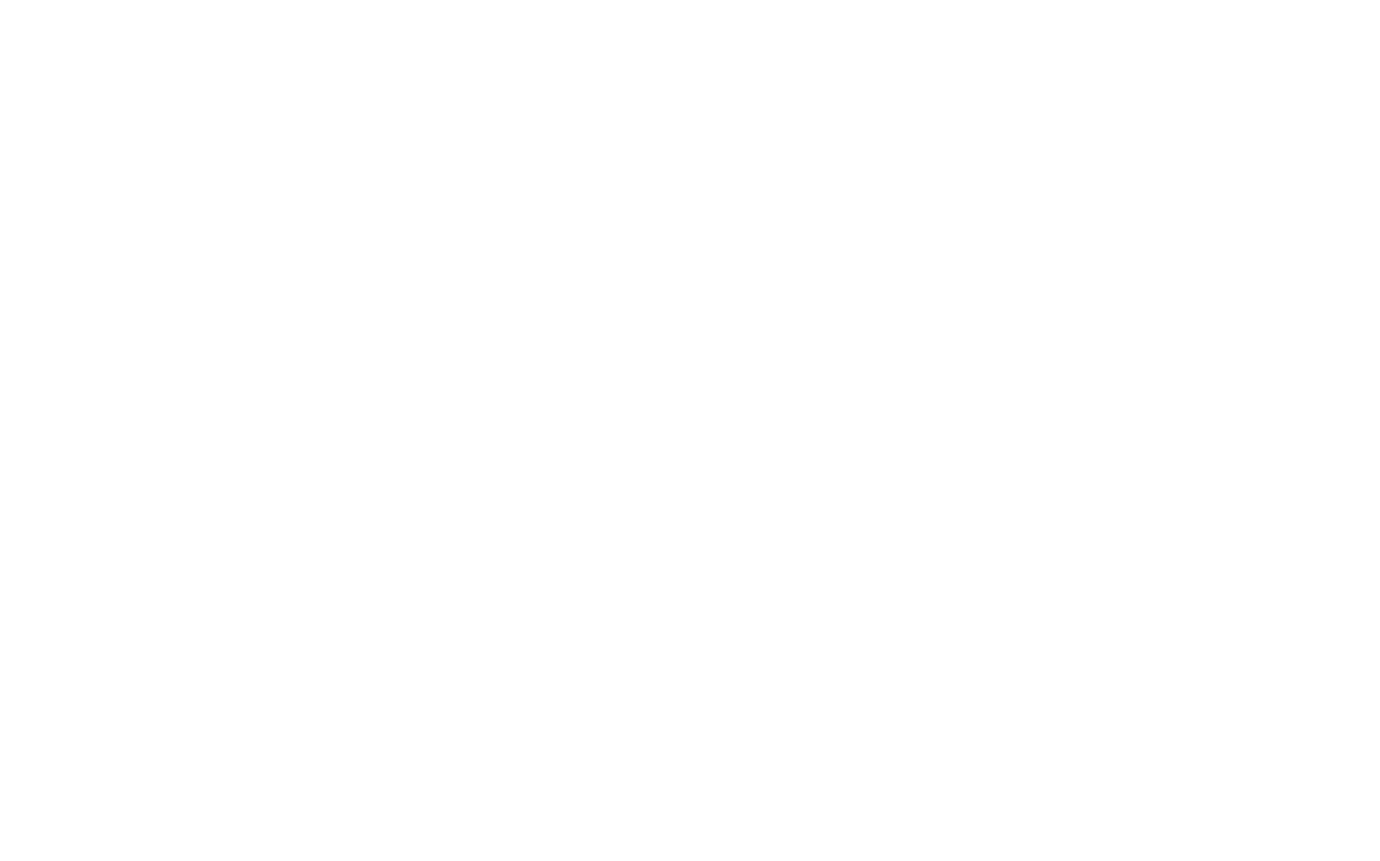
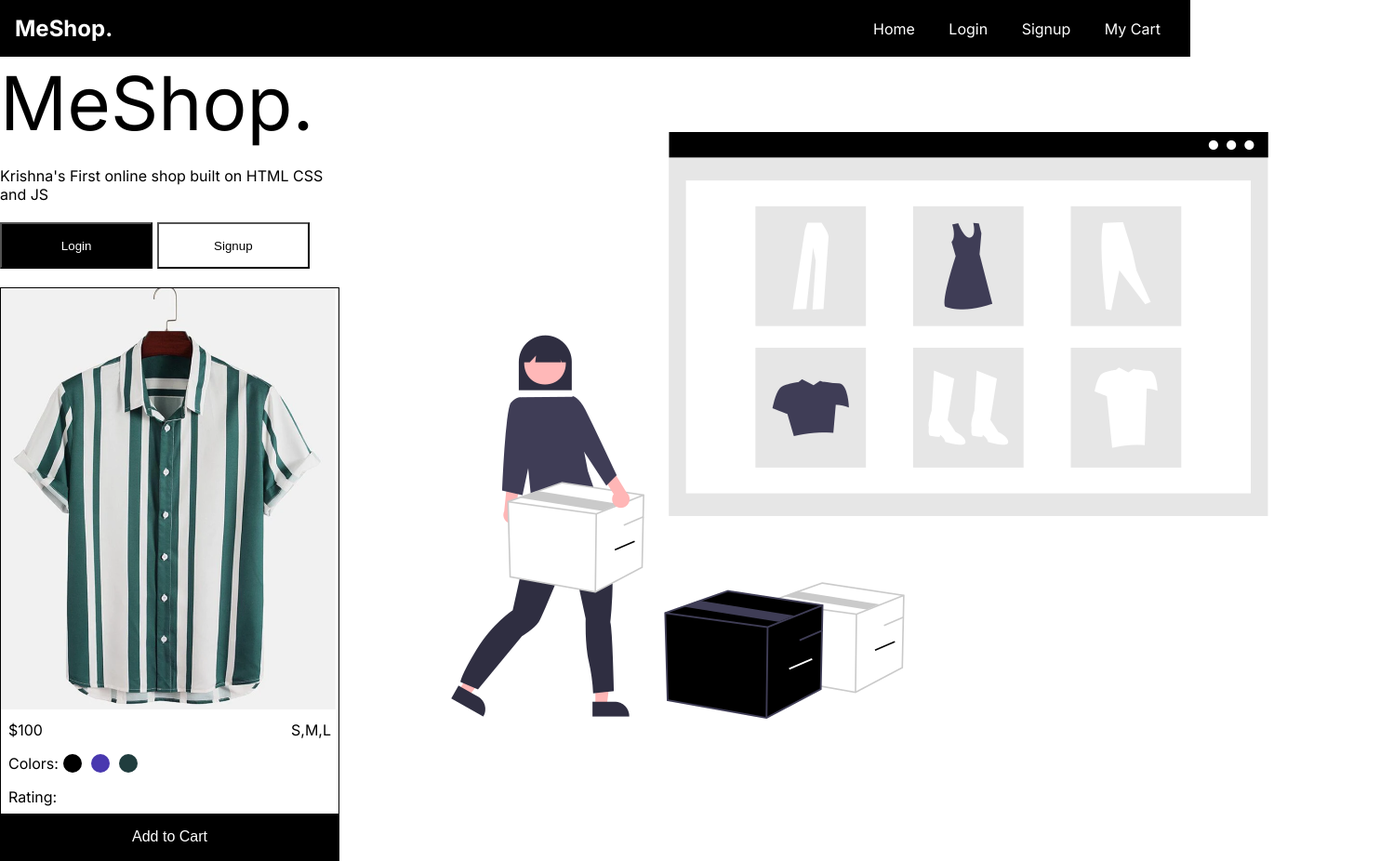
Before and after one commit to KrishnaDass95/Ecom-web-project, a plain HTML site: page index.html in a window 1280 px wide. Shown: the whole page at 93% size, 1484 px wide, since content can reach past the window. Before the commit the page ends 800 px from the top, so only its background shows below. Drawn offline with Linux system fonts and the light colour scheme.

Commit message:
Finish Landing page

```diff
--- a/index.html
+++ b/index.html
@@ -3,10 +3,56 @@
   <head>
     <meta charset="utf-8" />
     <meta http-equiv="X-UA-Compatible" content="IE=edge" />
-    <title>MeShop.</title>
+    <title>Krishna's online store</title>
     <meta name="description" content="" />
     <meta name="viewport" content="width=device-width, initial-scale=1" />
-    <link rel="stylesheet" href="" />
+    <link rel="stylesheet" href="./styles.css" />
   </head>
-  <body></body>
+  <body>
+    <nav>
+      <div class="brand">
+        <a href="/">MeShop.</a>
+      </div>
+      <div class="nav-items">
+        <a href="/">Home</a>
+        <a href="/login">Login</a>
+        <a href="/signup">Signup</a>
+        <a href="/cart">My Cart</a>
+      </div>
+    </nav>
+    <div class="content">
+      <div class="text-content">
+        <div class="store-name">MeShop.</div>
+        <div class="store-desc">Krishna's First online shop built on HTML CSS and JS</div>
+        <div class="button">
+          <button class="login">Login</button>
+          <button class="sign-up">Signup</button>
+        </div>
+        <div class="product-display">
+          <div class="item">
+            <img src="./shop/tshirt.png" alt="Item" />
+            <div class="info">
+              <div class="row">
+                <div class="price">$100</div>
+                <div class="sized">S,M,L</div>
+              </div>
+              <div class="colors">
+                Colors:
+                <div class="row">
+                  <div class="circle" style="background-color: #000"></div>
+                  <div class="circle" style="background-color: #4938af"></div>
+                  <div class="circle" style="background-color: #203d3e"></div>
+                </div>
+              </div>
+              <div class="row">Rating:</div>
+            </div>
+            <button id="addBtn">Add to Cart</button>
+          </div>
+        </div>
+      </div>
+      <div class="image-landing">
+        <img src="./landingPagePic.png" alt="">
+      </div>
+    </div>
+  </body>
 </html>
--- a/styles.css
+++ b/styles.css
@@ -1 +1,113 @@
 /* Write styles here */
+@import url("https://fonts.googleapis.com/css2?family=Inter:wght@100;200;300;400;500;600;700;800;900&display=swap");
+
+* {
+  padding: 0;
+  margin: 0;
+  box-sizing: border-box;
+}
+
+body {
+  font-family: "Inter", sans-serif;
+  overflow-x: hidden;
+}
+
+a {
+  color: white;
+  text-decoration: none;
+}
+
+ul {
+  list-style: none;
+}
+nav {
+    display: flex;
+    justify-content: space-between;
+    align-items: center;
+    color: white;
+    position: sticky;
+    z-index: 100;
+    top: 0;
+
+    background-color: black;
+    border-bottom: 1px solid white;
+    padding: 1rem;
+    font-size: 1rem;
+  }
+
+  nav .brand {
+    font-size: 1.5rem;
+    font-weight: bold;
+  }
+
+  nav .nav-items a {
+    margin: 0 1rem;
+  }
+
+  .item{
+    border: 1px solid black;
+    width: 365px;
+  }
+  .item .img{
+    max-width: 50%;
+  }
+  .item .row {
+    display: flex;
+    justify-content: space-between;
+  }
+  .item .info {
+    padding: 0.5rem;
+  }
+  .item button {
+    width: 100%;
+    border-radius: none;
+    border: none;
+    padding: 1rem;
+    font-size: 1rem;
+    color: white;
+    background-color: black;
+    cursor: pointer;
+  }
+
+  .item .colors {
+    display: flex;
+    margin: 1rem 0;
+  }
+
+  .item .circle {
+    width: 20px;
+    height: 20px;
+    border-radius: 100%;
+    margin: 0 5px;
+  }
+  .image-landing{
+   /* width: 30%;  */
+  }
+  .content {
+    display: flex;
+    justify-content: space-around;
+  }
+  .store-name{
+    font-size: 5rem;
+  }
+  .store-desc{
+    font-size: 1rem;
+  }
+  .text-content{
+    display: flex;
+    flex-direction: column;
+    gap: 20px;
+  }
+  .button .login{
+    width: 45%;
+    height: 50px;
+    color: white;
+    background-color: black;
+  }
+
+  .button .sign-up{
+    width: 45%;
+    height: 50px;
+    color: black;
+    background-color: white;
+  }
```
